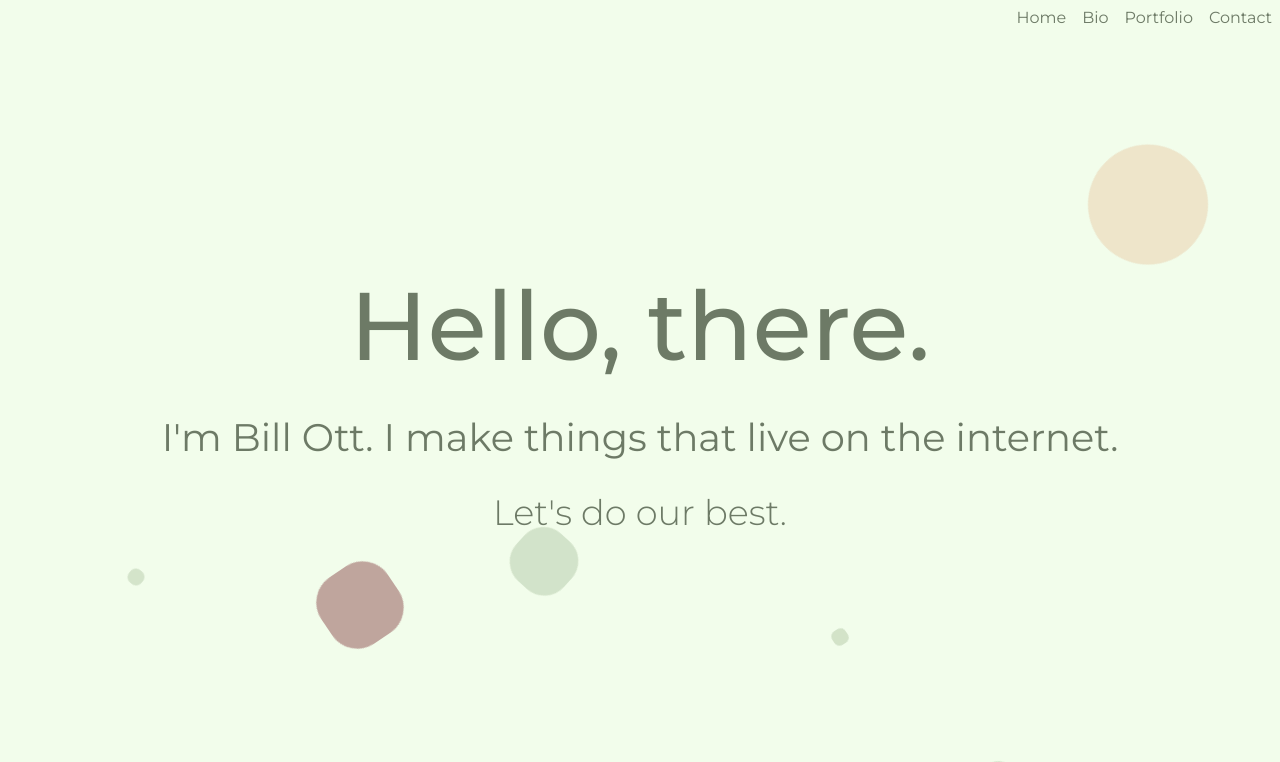
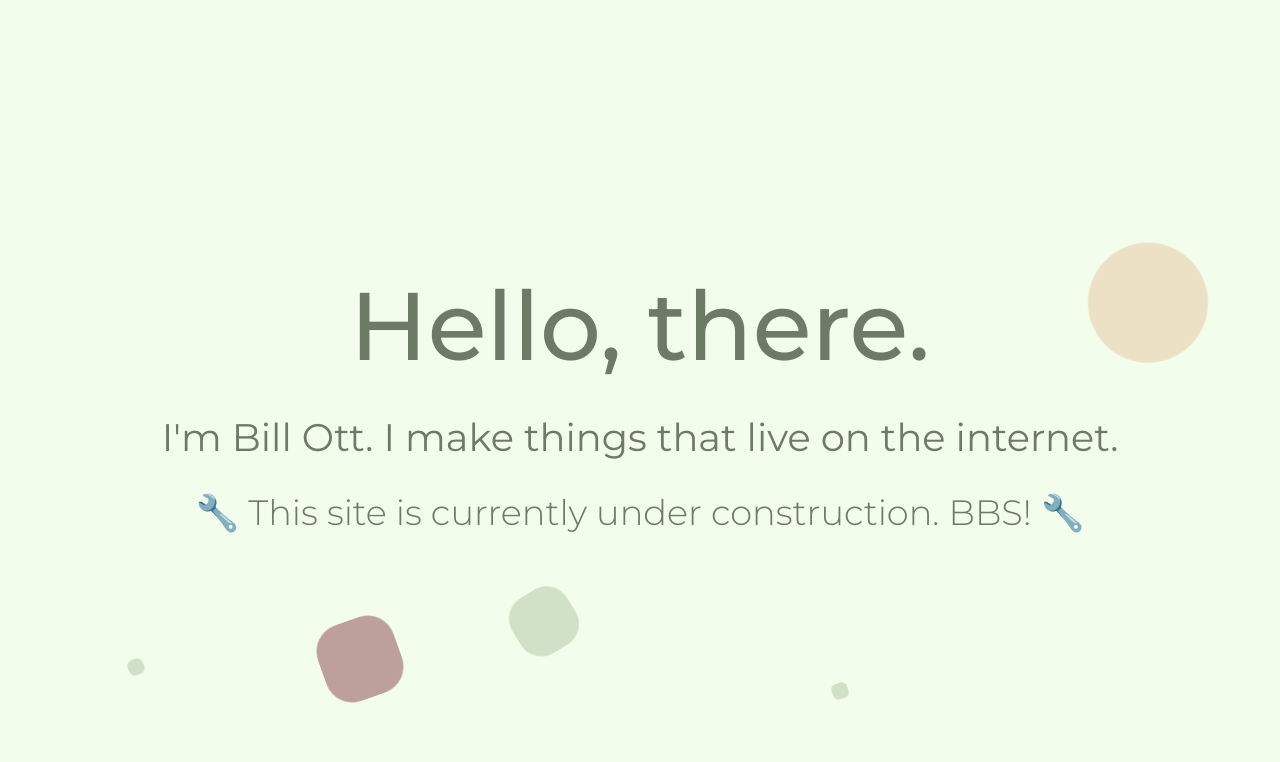
Before and after one commit to billyott/personal-site, a React (Create React App) app: page / in a window 1280 px wide. Shown: the top 762 px of the page. Built offline with nearby package versions, Linux system fonts and the light colour scheme.

Commit message:
add under const message

```diff
--- a/src/App.js
+++ b/src/App.js
@@ -1,4 +1,5 @@
 import Background from './components/background';
+import UnderConstruction from './components/under-construction';
 import Navbar from './components/navbar';
 import Homepage from './components/homepage';
 import About from './components/about';
@@ -11,11 +12,12 @@ function App() {
   return (
     <div className="app">
       <Background />
-      <Navbar />
-      <Homepage />
-      <About />
+      {/* <Navbar /> */}
+      {/* <Homepage /> */}
+      <UnderConstruction />
+      {/* <About />
       <Portfolio />
-      <Contact />
+      <Contact /> */}
     </div>
   );
 }
--- /dev/null
+++ b/src/components/under-construction.js
@@ -0,0 +1,19 @@
+import React from 'react';
+
+import './under-construction.scss';
+
+class UnderConstruction extends React.Component {
+
+    render() {
+        return (
+            <div className="homepage">
+                <div className="homepage__header">Hello, there.</div>
+                <div className="homepage__sub-header">I'm Bill Ott. I make things that live on the internet.</div>
+                <div className="homepage__tagline">🔧 This site is currently under construction. BBS! 🔧</div>
+        </div>
+        );
+    }
+
+}
+
+export default UnderConstruction;
--- /dev/null
+++ b/src/components/under-construction.scss
@@ -0,0 +1,44 @@
+@import '../styling-vars.scss';
+
+.homepage {
+    position: relative;
+    min-height: 100vh;
+    width: 100%;
+    display: flex;
+    flex-direction: column;
+    justify-content: center;
+    text-align: center;
+
+    &__header {
+        font-size: 6rem;
+        font-weight: 500;
+    }
+
+    &__sub-header {
+        margin-top: 30px;
+        font-size: 2.4rem;
+        padding: 0 15px;
+        font-weight: 400;
+    }
+
+    &__tagline {
+        margin-top: 30px;
+        font-size: 2.2rem;
+        font-weight: 300;
+    }
+
+    @media (max-width: $mobile) {
+        &__header {
+            font-size: 3.2rem;
+        }
+
+        &__sub-header {
+            font-size: 1.3rem;
+        }
+
+        &__tagline {
+            font-size: 1.2rem;
+        }
+    }
+
+}
```
